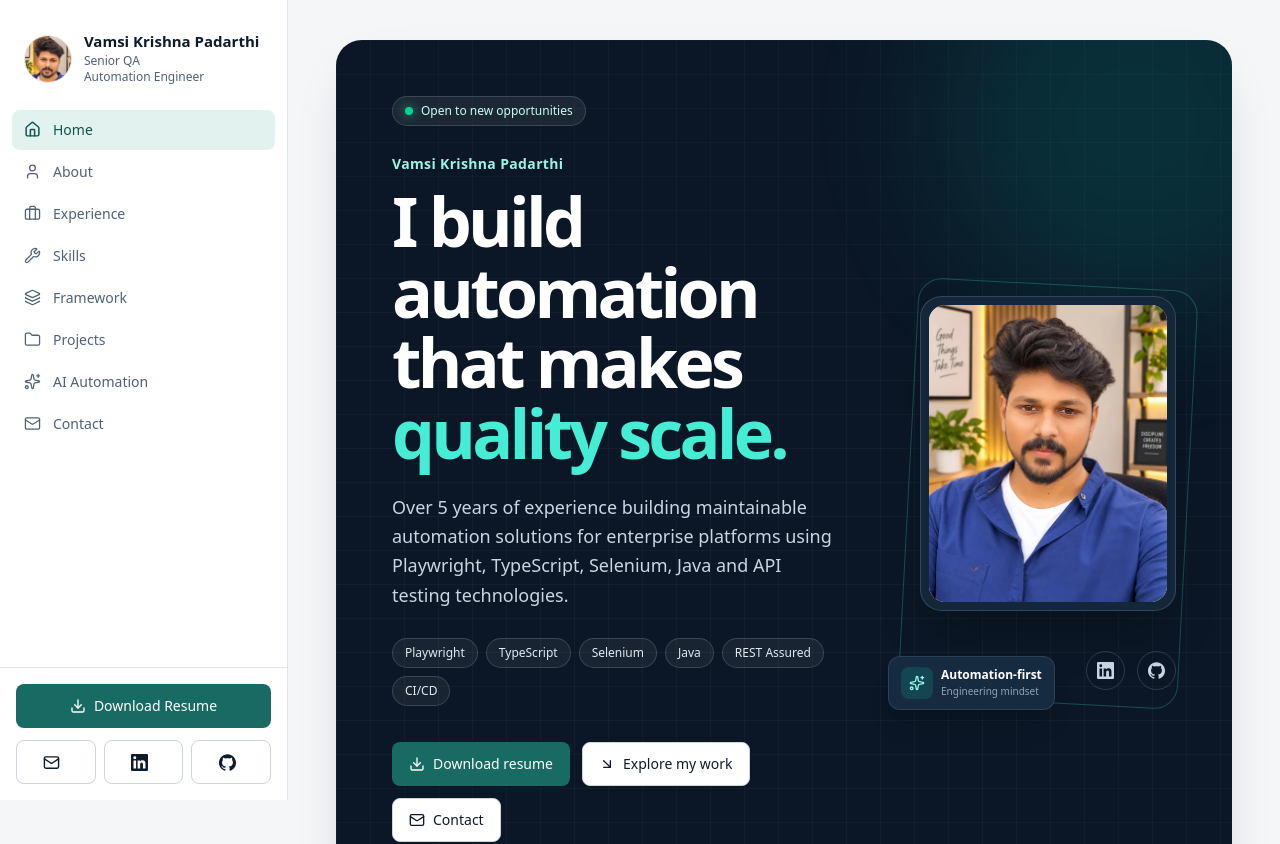
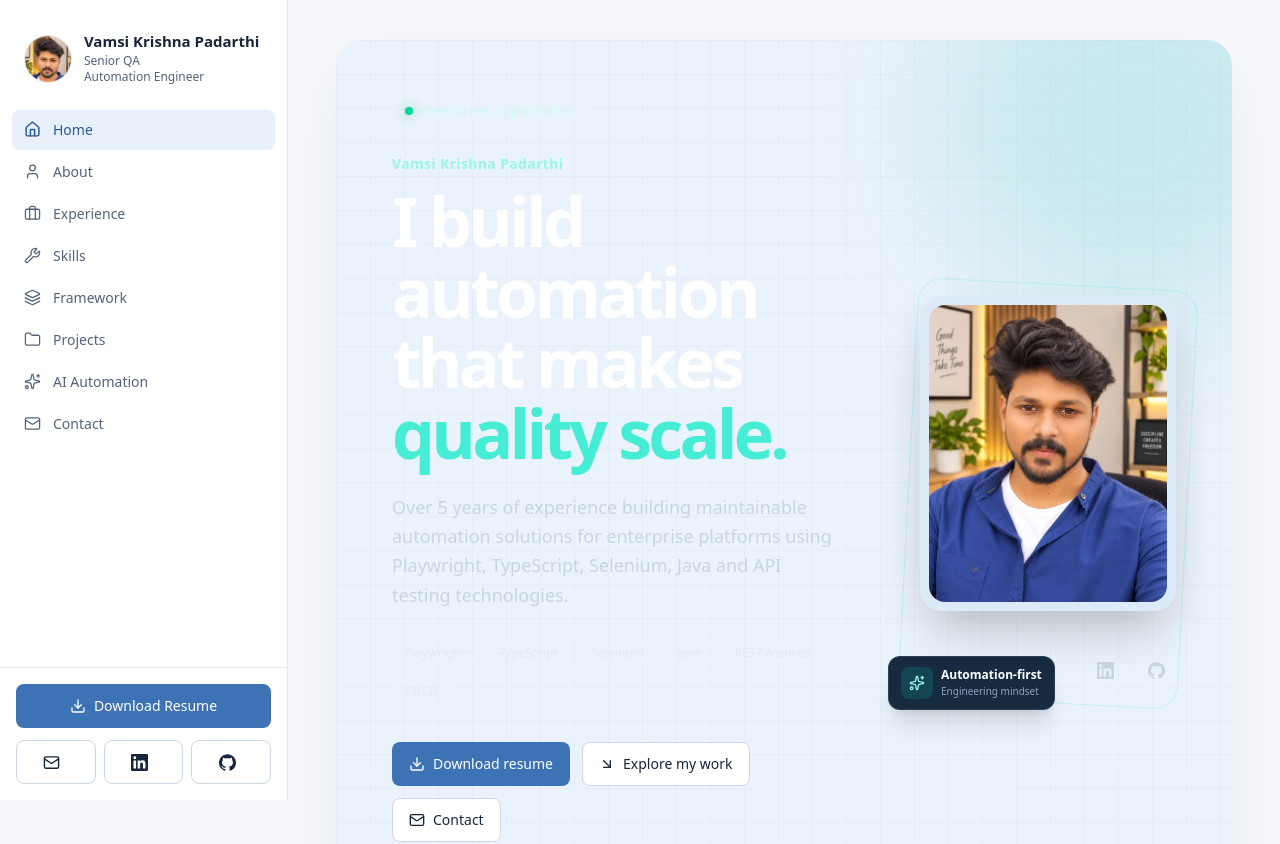
Before and after one commit to vamsi2635/Vamsi-Portfolio, a React (Vite) app: page / in a window 1280 px wide. Shown: the top 844 px of the page. Built offline with nearby package versions, Linux system fonts and the light colour scheme.

Commit message:
Switch portfolio to soft light blue visual theme

```diff
--- a/src/index.css
+++ b/src/index.css
@@ -2,26 +2,26 @@
 @import 'tailwindcss';
 
 @theme {
-  --color-canvas: #f4f6f8;
+  --color-canvas: #f5f7fb;
   --color-surface: #ffffff;
-  --color-sunken: #edf1f5;
-  --color-ink: #101b2a;
-  --color-muted: #526174;
-  --color-subtle: #718096;
-  --color-line: #dfe6ed;
-  --color-line-strong: #cbd5df;
-  --color-accent: #176b63;
-  --color-accent-strong: #10554f;
-  --color-accent-soft: #e2f2ef;
-  --color-night: #0b1726;
-  --color-night-soft: #14263a;
+  --color-sunken: #edf3fa;
+  --color-ink: #17263b;
+  --color-muted: #52647a;
+  --color-subtle: #78899d;
+  --color-line: #e1e8f0;
+  --color-line-strong: #cbd8e6;
+  --color-accent: #3d72b4;
+  --color-accent-strong: #285b99;
+  --color-accent-soft: #e7f0fb;
+  --color-night: #eaf2fb;
+  --color-night-soft: #dce9f7;
 
   --font-sans: 'Inter Variable', ui-sans-serif, system-ui, -apple-system, 'Segoe UI', Roboto, sans-serif;
   --font-display: 'Inter Variable', ui-sans-serif, system-ui, sans-serif;
   --font-mono: ui-monospace, 'SF Mono', 'Cascadia Mono', Menlo, Consolas, monospace;
 
-  --shadow-card: 0 8px 28px rgb(16 27 42 / 0.055);
-  --shadow-raised: 0 22px 60px -24px rgb(16 27 42 / 0.24);
+  --shadow-card: 0 8px 28px rgb(35 62 91 / 0.055);
+  --shadow-raised: 0 22px 60px -24px rgb(35 62 91 / 0.18);
   --radius-card: 1.1rem;
   --breakpoint-xs: 26rem;
 }
@@ -59,7 +59,7 @@
   .no-scrollbar::-webkit-scrollbar { display: none; }
   .pb-safe { padding-bottom: env(safe-area-inset-bottom); }
   .grid-glow {
-    background-image: linear-gradient(rgb(255 255 255 / 0.045) 1px, transparent 1px), linear-gradient(90deg, rgb(255 255 255 / 0.045) 1px, transparent 1px);
+    background-image: linear-gradient(rgb(61 114 180 / 0.055) 1px, transparent 1px), linear-gradient(90deg, rgb(61 114 180 / 0.055) 1px, transparent 1px);
     background-size: 34px 34px;
   }
 }
```
